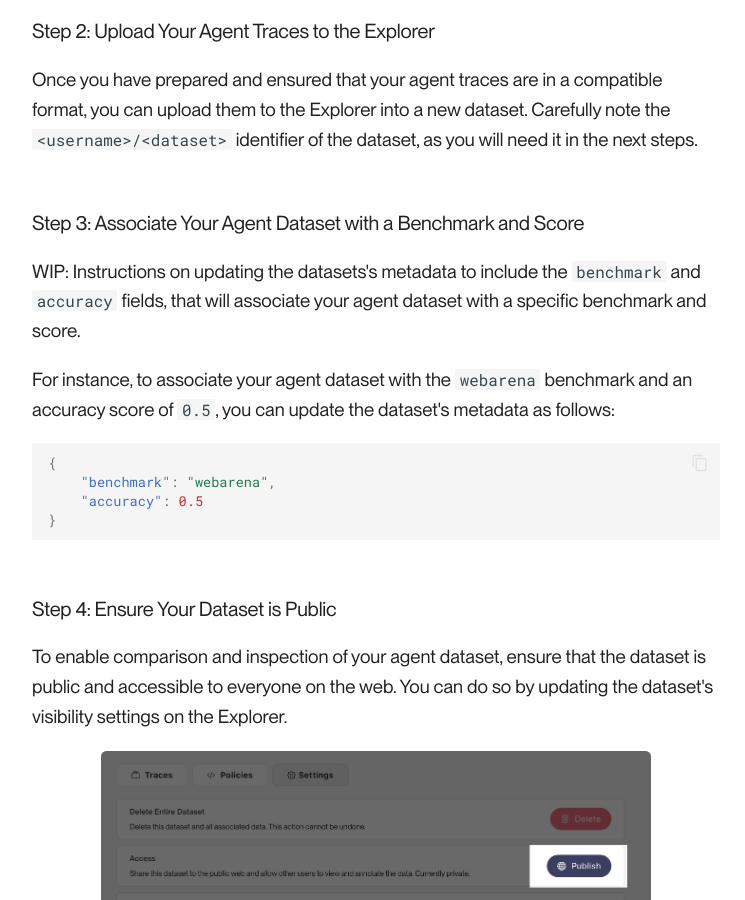
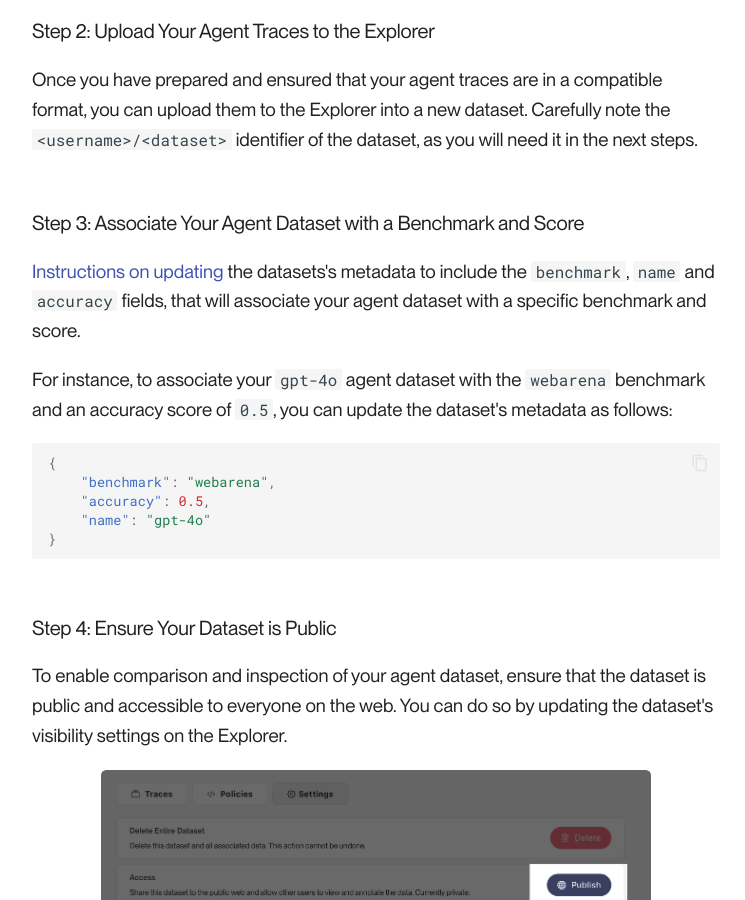
Before and after one commit to invariantlabs-ai/invariant-sdk, an MkDocs documentation site: the page built from docs/docs/benchmarks.md, in a window 1280 px wide and 900 px high, scrolled down 1795 px. Shown: the whole window, without its empty margins (264-1009 px from the left). Built offline with MkDocs 1.6.1 and Material for MkDocs 9.7.7, drawn with Linux system fonts in a browser that asks for light colours.

Commit message:
Update benchmarks.md

````diff
--- a/docs/docs/benchmarks.md
+++ b/docs/docs/benchmarks.md
@@ -38,14 +38,15 @@ Once you have prepared and ensured that your agent traces are in a compatible fo
 
 ### Step 3: Associate Your Agent Dataset with a Benchmark and Score
 
-WIP: Instructions on updating the datasets's metadata to include the `benchmark` and `accuracy` fields, that will associate your agent dataset with a specific benchmark and score.
+[Instructions on updating](https://explorer.invariantlabs.ai/docs/Explorer_API/Dataset_Metadata/update_dataset_metadata_api.html) the datasets's metadata to include the `benchmark`, `name` and `accuracy` fields, that will associate your agent dataset with a specific benchmark and score.
 
-For instance, to associate your agent dataset with the `webarena` benchmark and an accuracy score of `0.5`, you can update the dataset's metadata as follows:
+For instance, to associate your `gpt-4o` agent dataset with the `webarena` benchmark and an accuracy score of `0.5`, you can update the dataset's metadata as follows:
 
 ```json
 {
     "benchmark": "webarena",
-    "accuracy": 0.5
+    "accuracy": 0.5,
+    "name": "gpt-4o"
 }
 ```
 
````
